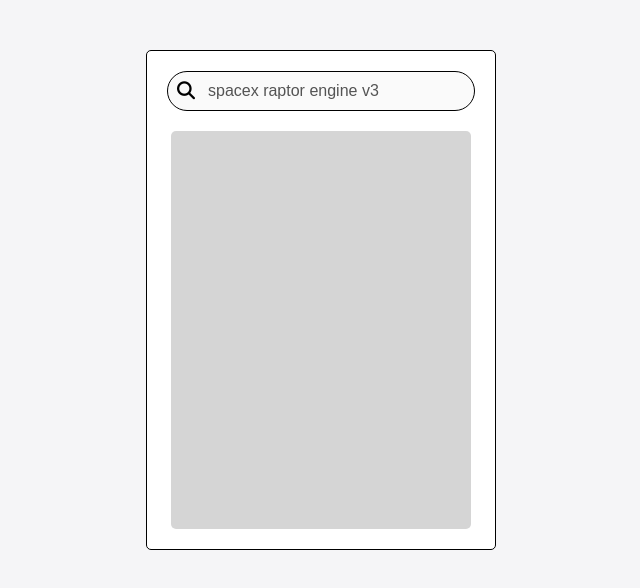
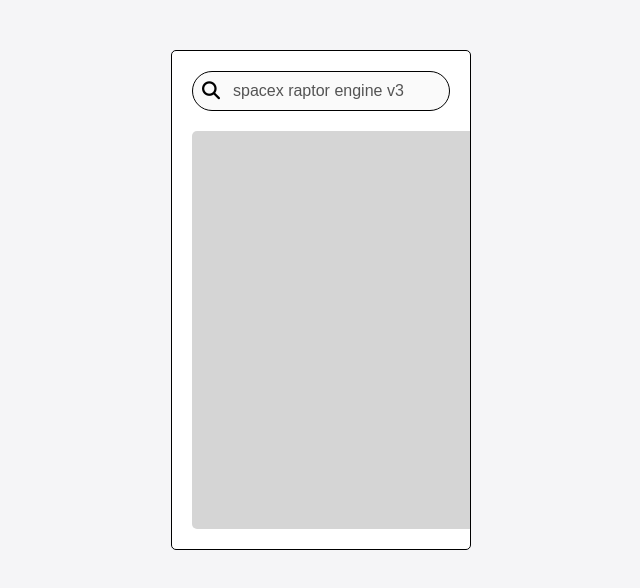
Before and after one commit to justrocketscience/spacecreatorsupport, a plain HTML site: page index.html in a window 1280 px wide. Shown: the whole page, without its empty margins (319-959 px from the left). Drawn offline with Linux system fonts and the light colour scheme.

Commit message:
updated widths

```diff
--- a/style.css
+++ b/style.css
@@ -4,7 +4,7 @@ body {
 }
 
 .animation-container {
-  width: 350px;
+  width: 300px;
   height: 500px;
   border: 1px solid #000;
   padding: 20px;
@@ -56,7 +56,7 @@ body {
 }
 
 .image-container {
-  width: 300px;
+  width: 290px;
   height: 400px;
   position: relative;
   margin: 0 auto; /* Center horizontally */
```
